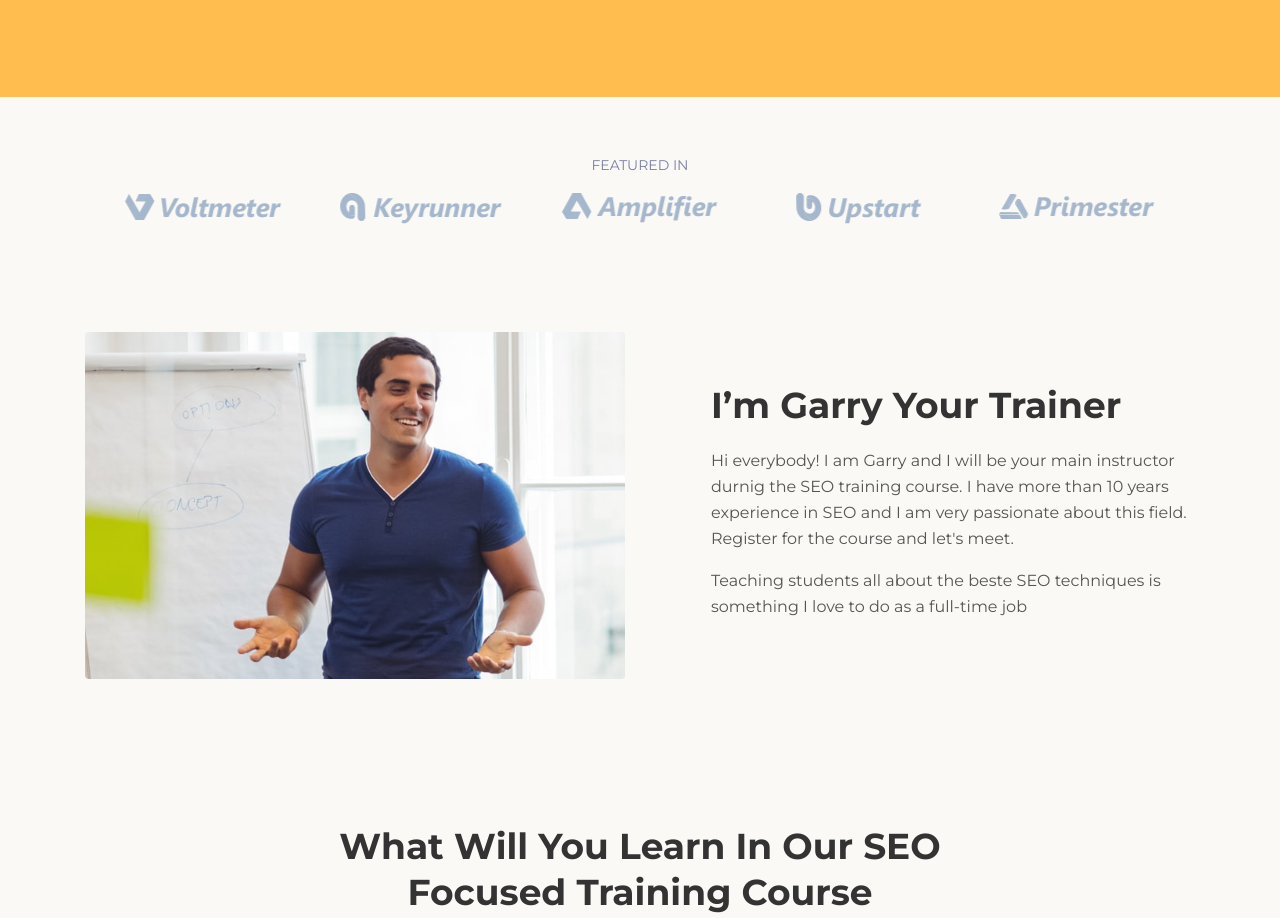
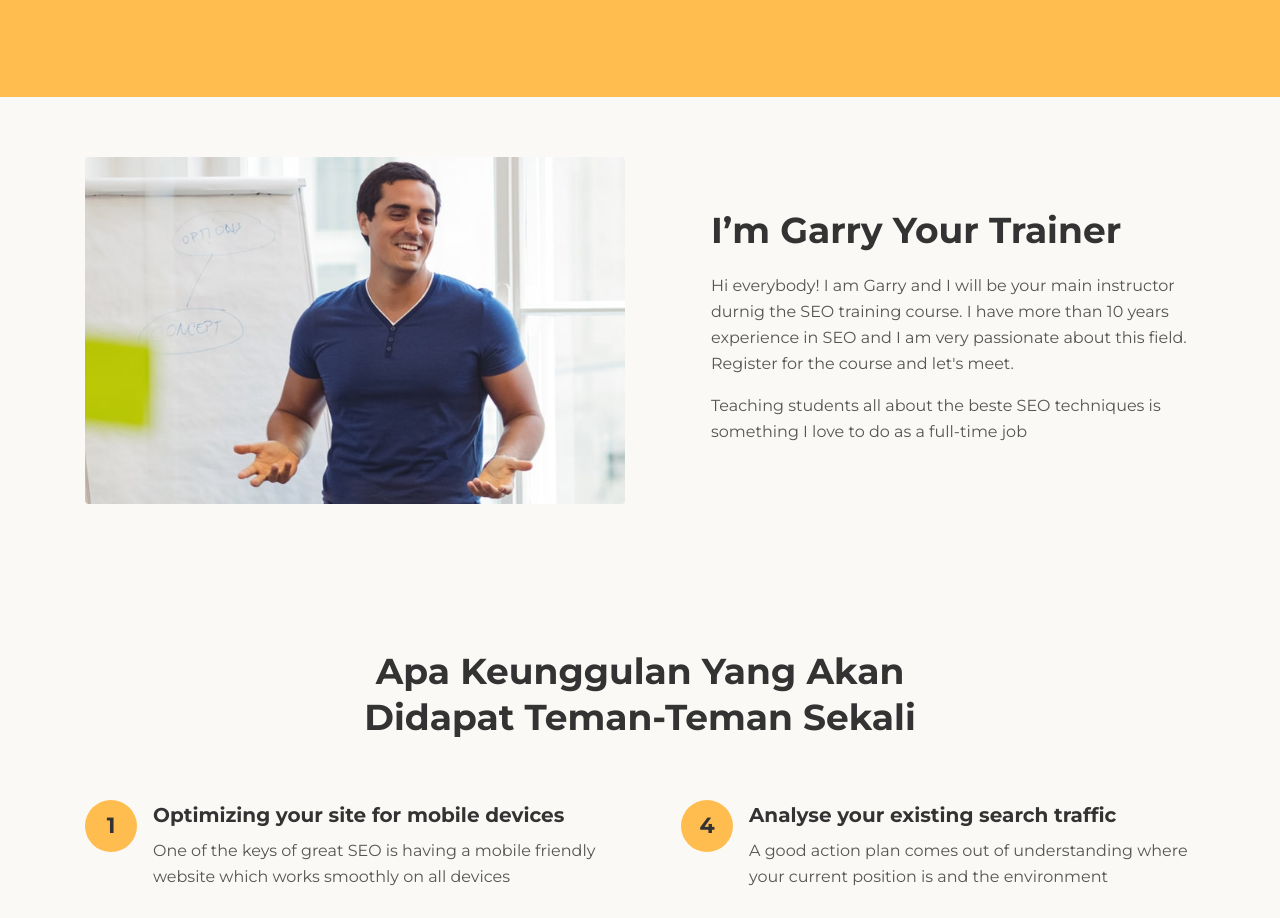
Before and after one commit to dwimirza/FahriFadhil.github.io, a plain HTML site: page index.html in a window 1280 px wide. Shown: the part 1539-2457 px from the top of the page. Drawn offline with Linux system fonts and the light colour scheme.

Commit message:
update 1.2 make versi biar ga ribet

```diff
--- a/index.html
+++ b/index.html
@@ -115,7 +115,7 @@
                             <span id="clock"></span>
                         </div> -->
                         <h1>Rumah Belajar Sahabat Al Fitrah</h1>
-                        <p class="p-large">Rumah Belajar Sahabat Al Fitrah hadir untuk mendampingi putra anda siap aqil baligh, bukan hanya menguasai ilmu dasar agama islam sesuai pemahaman Salaful Ummah dan Ilmu Pengetahuan umum based on project tapi juga menjaga imunitas diri di Zaman Now dari bahaya pornografi, miras, seks bebas (termasuk sesama jenis), dan napza</p>
+                        <p class="p-large">Rumah Belajar Sahabat Al Fitrah hadir untuk mendampingi putra anda siap aqil baligh, bukan hanya menguasai ilmu dasar agama islam sesuai pemahaman Salaful Ummah dan Ilmu Pengetahuan umum based on project tapi juga menjaga imunitas diri di <i>Zaman Now</i> dari bahaya pornografi, kecanduan gadget, seks bebas (termasuk sesama jenis), napza, dan miras</p>
                         <a class="btn-solid-lg page-scroll" href="#register">DAFTAR</a>
                         <a class="btn-outline-lg page-scroll" href="#instructor">TELUSURI</a>
                     </div> <!-- end of text-container -->
@@ -227,47 +227,7 @@
     </div> <!-- end of form-1 -->
     <!-- end of registration -->
 
-
-    <!-- Partners -->
-    <div class="slider-1">
-        <div class="container">
-            <div class="row">
-                <div class="col-lg-12">
-                    <p class="p-small">FEATURED IN</p>
-
-                    <!-- Image Slider -->
-                    <div class="slider-container">
-                        <div class="swiper-container image-slider-2">
-                            <div class="swiper-wrapper">
-                                <div class="swiper-slide">
-                                        <img class="img-fluid" src="images/customer-logo-1.png" alt="alternative">
-                                </div>
-                                <div class="swiper-slide">
-                                        <img class="img-fluid" src="images/customer-logo-2.png" alt="alternative">
-                                </div>
-                                <div class="swiper-slide">
-                                        <img class="img-fluid" src="images/customer-logo-3.png" alt="alternative">
-                                </div>
-                                <div class="swiper-slide">
-                                        <img class="img-fluid" src="images/customer-logo-4.png" alt="alternative">
-                                </div>
-                                <div class="swiper-slide">
-                                        <img class="img-fluid" src="images/customer-logo-5.png" alt="alternative">
-                                </div>
-                                <div class="swiper-slide">
-                                        <img class="img-fluid" src="images/customer-logo-6.png" alt="alternative">
-                                </div>
-                            </div> <!-- end of swiper-wrapper -->
-                        </div> <!-- end of swiper container -->
-                    </div> <!-- end of slider-container -->
-                    <!-- end of image slider -->
-
-                </div> <!-- end of col -->
-            </div> <!-- end of row -->
-        </div> <!-- end of container -->
-    </div> <!-- end of slider-1 -->
-    <!-- end of partners -->
-
+    <!-- REMOVED FEATURED IN -->
 
     <!-- Instructor -->
     <div id="instructor" class="basic-1">
@@ -294,7 +254,7 @@
         <div class="container">
             <div class="row">
                 <div class="col-lg-12">
-                    <h2>What Will You Learn In Our SEO Focused Training Course</h2>
+                    <h2>Apa Keunggulan Yang Akan Didapat Teman-Teman Sekali</h2>
                 </div> <!-- end of col -->
             </div> <!-- end of row -->
             <div class="row">
```
